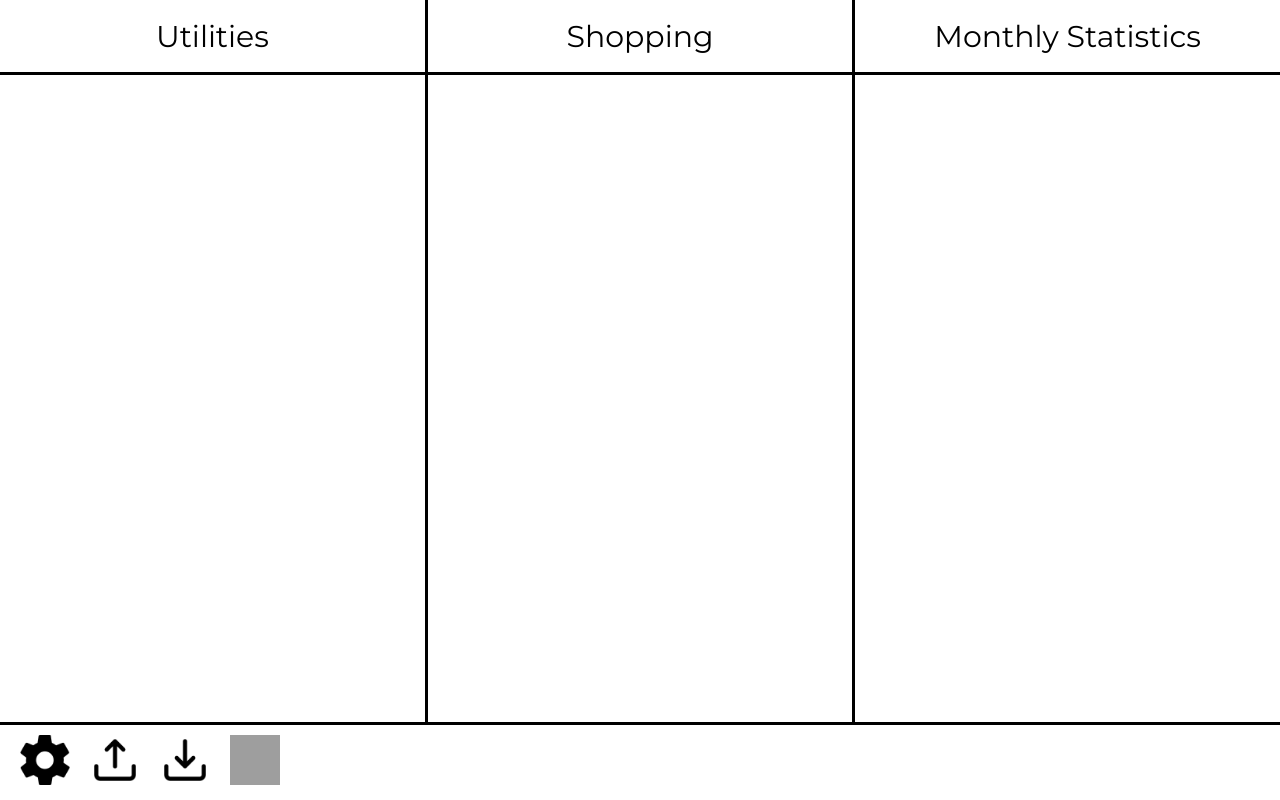
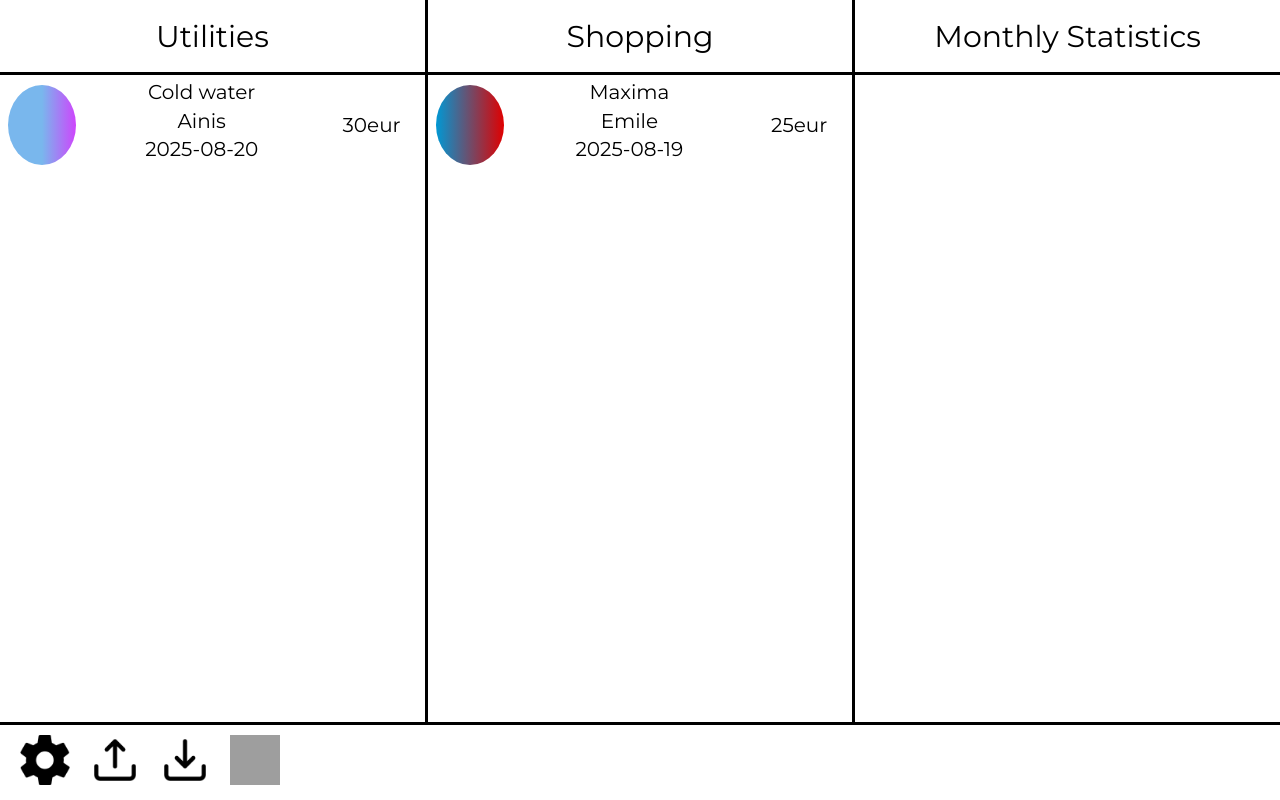
Before and after one commit to AinisALaur/Finance-tracker, a React (Create React App) app: page / in a window 1280 px wide. Built offline with nearby package versions, Linux system fonts and the light colour scheme; grey boxes are pictures that could not be loaded; a web font is replaced by a local one.

Commit message:
Created instance container

```diff
--- a/src/App.js
+++ b/src/App.js
@@ -1,7 +1,13 @@
 import "./App.css";
 import { useState } from "react";
 
-import { Container, TextBox, DataContainer, AddMenu } from "./Containers";
+import {
+  Container,
+  TextBox,
+  DataContainer,
+  AddMenu,
+  Instance,
+} from "./Containers";
 import {
   SettingsButton,
   ImportButton,
@@ -29,11 +35,27 @@ function App() {
       <div className="main-container">
         <Container className="util-container">
           <TextBox>Utilities</TextBox>
-          <DataContainer id="util-data"></DataContainer>
+          <DataContainer id="util-data">
+            <Instance
+              className="cold-water"
+              name="Cold water "
+              amount="30eur"
+              author="Ainis"
+              date="2025-08-20"
+            ></Instance>
+          </DataContainer>
         </Container>
         <Container className="food-container">
           <TextBox>Shopping</TextBox>
-          <DataContainer id="food-data"></DataContainer>
+          <DataContainer id="food-data">
+            <Instance
+              className="maxima"
+              name="Maxima"
+              amount="25eur"
+              author="Emile"
+              date="2025-08-19"
+            ></Instance>
+          </DataContainer>
         </Container>
         <Container className="statis-container">
           <TextBox>Monthly Statistics</TextBox>
--- a/src/Containers.css
+++ b/src/Containers.css
@@ -99,3 +99,123 @@
   justify-content: center;
   align-items: center;
 }
+
+.instance-container {
+  width: 100%;
+  height: 100px;
+  display: flex;
+}
+
+.instance-ball,
+.instance-name,
+.instance-amount,
+.instance-author,
+.instance-date {
+  display: flex;
+  justify-content: center;
+  align-items: center;
+  font-size: 20px;
+  font-family: "Montserrat", sans-serif;
+}
+
+.instance-ball {
+  width: 20%;
+  height: 100%;
+}
+
+.instance-info {
+  width: 55%;
+  height: 100%;
+}
+
+.instance-name,
+.instane-author,
+.instance-date {
+  width: 100%;
+  height: 33.33%;
+}
+
+.instance-amount {
+  width: 25%;
+  height: 100%;
+}
+
+.type-circle {
+  height: 80%;
+  width: 80%;
+  border-radius: 50%;
+}
+
+.lidl {
+  background: #0098d4;
+  background: linear-gradient(
+    90deg,
+    rgba(0, 152, 212, 1) 0%,
+    rgba(255, 243, 5, 1) 100%
+  );
+}
+
+.maxima {
+  background: #0098d4;
+  background: linear-gradient(
+    90deg,
+    rgba(0, 152, 212, 1) 0%,
+    rgba(224, 0, 0, 1) 100%
+  );
+}
+
+.iki {
+  background: #20e81a;
+  background: linear-gradient(
+    90deg,
+    rgba(32, 232, 26, 1) 0%,
+    rgba(255, 243, 5, 1) 100%
+  );
+}
+
+.kita {
+  background: #fd1d1d;
+  background: linear-gradient(
+    90deg,
+    rgba(253, 29, 29, 1) 50%,
+    rgba(252, 176, 69, 1) 100%
+  );
+}
+
+.hot-water {
+  background: #fd1d1d;
+  background: linear-gradient(
+    90deg,
+    rgba(253, 29, 29, 1) 50%,
+    rgba(206, 69, 252, 1) 100%
+  );
+}
+
+.cold-water {
+  background: #79b7ed;
+  background: linear-gradient(
+    90deg,
+    rgba(121, 183, 237, 1) 50%,
+    rgba(206, 69, 252, 1) 100%
+  );
+}
+
+.electricity {
+  background: #020024;
+  background: linear-gradient(
+    90deg,
+    rgba(2, 0, 36, 1) 0%,
+    rgba(9, 9, 121, 1) 35%,
+    rgba(0, 212, 255, 1) 100%
+  );
+}
+
+.gas {
+  background: #2a7b9b;
+  background: linear-gradient(
+    90deg,
+    rgba(42, 123, 155, 1) 0%,
+    rgba(87, 199, 133, 1) 50%,
+    rgba(237, 221, 83, 1) 100%
+  );
+}
--- a/src/Containers.js
+++ b/src/Containers.js
@@ -2,8 +2,8 @@ import "./Containers.css";
 import closeIcon from "./close.png";
 import { useState } from "react";
 
-function DataContainer({ className }) {
-  return <div className={`data-container ${className || ""}`}></div>;
+function DataContainer({ className, children }) {
+  return <div className={`data-container ${className || ""}`}>{children}</div>;
 }
 
 function TextBox({ children }) {
@@ -153,8 +153,28 @@ function AddMenu({ setBlurOn, setAddMenuOn }) {
   );
 }
 
+function TypeCircle({ className }) {
+  return <div className={`type-circle ${className || ""}`}></div>;
+}
+
+function Instance({ className, name, author, date, amount }) {
+  return (
+    <div className="instance-container">
+      <div className="instance-ball">
+        <TypeCircle className={className}></TypeCircle>
+      </div>
+      <div className="instance-info">
+        <div className="instance-name">{name}</div>
+        <div className="instance-author">{author}</div>
+        <div className="instance-date">{date}</div>
+      </div>
+      <div className="instance-amount">{amount}</div>
+    </div>
+  );
+}
+
 function createInstance(category, subCategory, amount, date) {
   console.log(category, subCategory, amount, date);
 }
 
-export { Container, TextBox, DataContainer, AddMenu };
+export { Container, TextBox, DataContainer, AddMenu, Instance };
```
